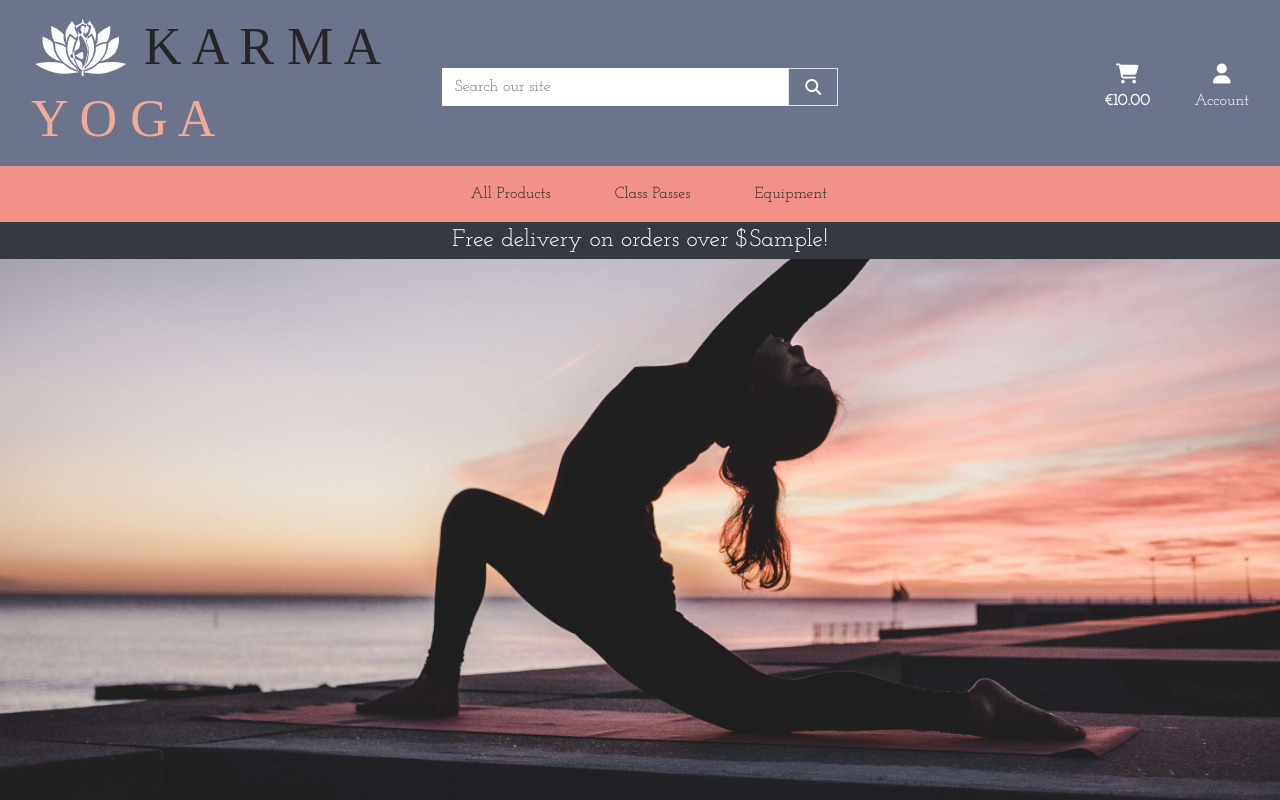
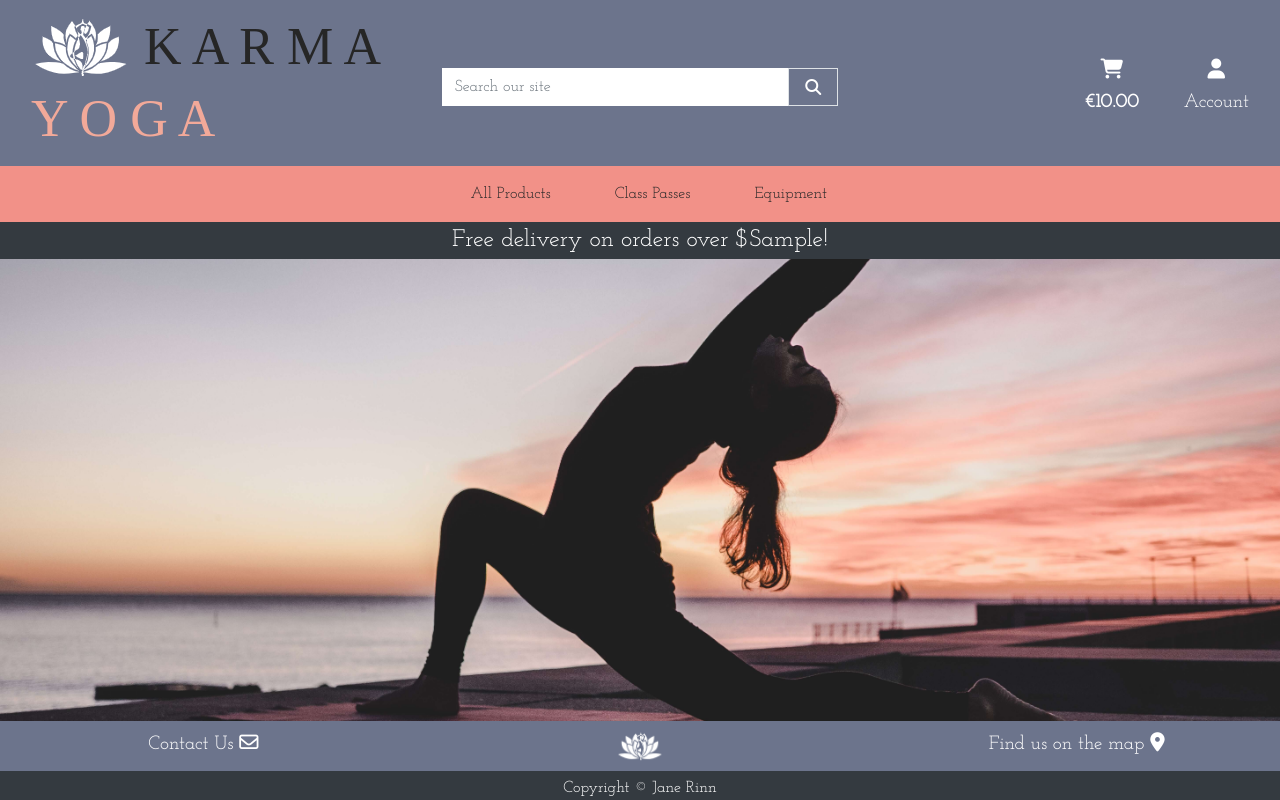
Before and after one commit to janeyrinn/karmayoga, a Django app: template templates/base.html in a window 1280 px wide. Run offline with Django 3.2, Linux system fonts and the light colour scheme; the template is opened without the code that fills it: most values are stand-ins (such as "Sample title", 1, 10 or a date in 2020); some libraries are stand-ins or nearby versions; some web fonts are replaced.

Commit message:
Add footer

```diff
--- a/static/css/base.css
+++ b/static/css/base.css
@@ -109,6 +109,32 @@
     color: white !important;
 }
 
+/*---------------FOOTER----------*/
+
+footer {
+    background-color: #6c748c ;
+    color: white;
+    bottom: 0;
+    width: 100%;
+    flex: 1;
+    position: fixed;
+}
+
+footer,p {
+    font-size: 1.2rem;
+    margin: 0;
+    padding: 5px 0 0px 0;
+}
+
+footer img {
+    padding: 5px 0 5px 0;
+    width: 3rem;
+  }
+
+.copyright {
+    font-size: 1rem;
+}
+
 /*---------------HOMEPAGE----------*/
 
 .timetable-button {
--- a/templates/base.html
+++ b/templates/base.html
@@ -128,7 +128,7 @@
             </div>
         </div>
     </header>
-
+    <main>
     {% if messages %}
         <div class="message-container"></div>
     {% endif %}
@@ -141,6 +141,31 @@
 
     {% block postloadjs %}
     {% endblock %}
+    </main>
+
+    <!-- Footer -->
+    <footer>
+        <div class="row bg-blue">
+            <div class="col-sm-12 col-md-4">
+                <p class="text-center my-auto">
+                    Contact Us <a href=""><i class="text-white far fa-envelope"></i></a>
+                </p>
+            </div>
+            <div class="col-sm-12 col-md-4 text-center">
+                <a href=""><img src="{% static 'images/lotus.png' %}" alt="logo"></a>
+            </div>
+            <div class="col-sm-12 col-md-4">
+                <p class="text-center">
+                    Find us on the map <a href=""><i class="text-white fas fa-map-marker-alt"></i></a>
+                </p>
+            </div>
+        </div>
+        <div class="row bg-dark">
+            <div class="col-sm-12">
+                    <p class="text-center copyright">Copyright &copy; Jane Rinn <span id="copyright"></span></p>
+            </div>
+        </div>
+    </footer>
 </body>
 
 </html>
```
